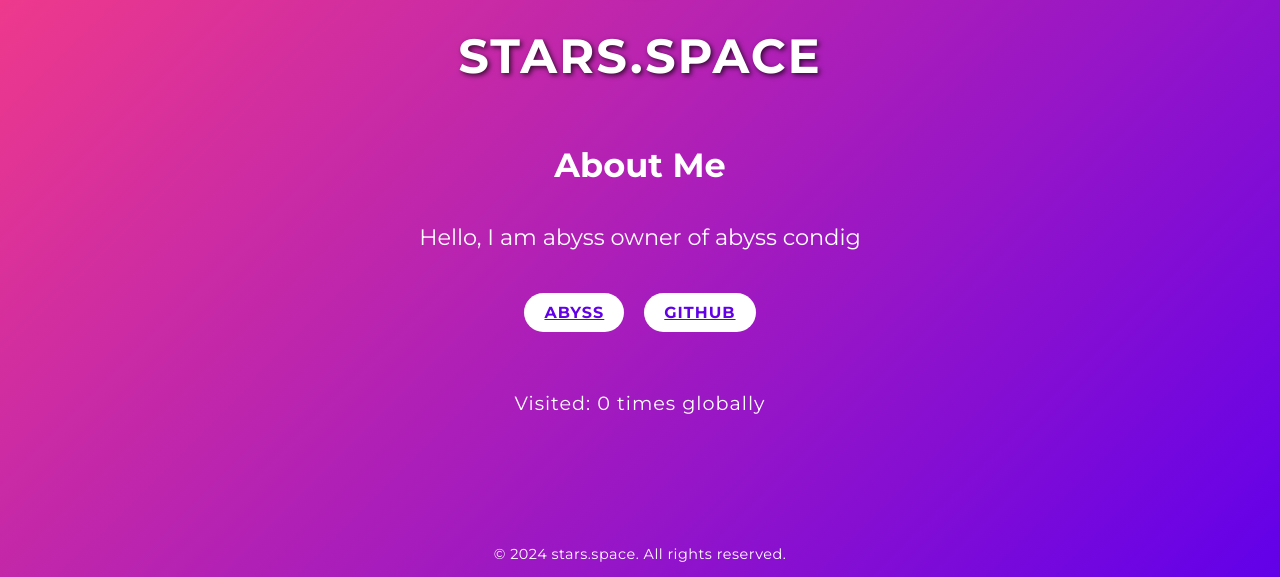
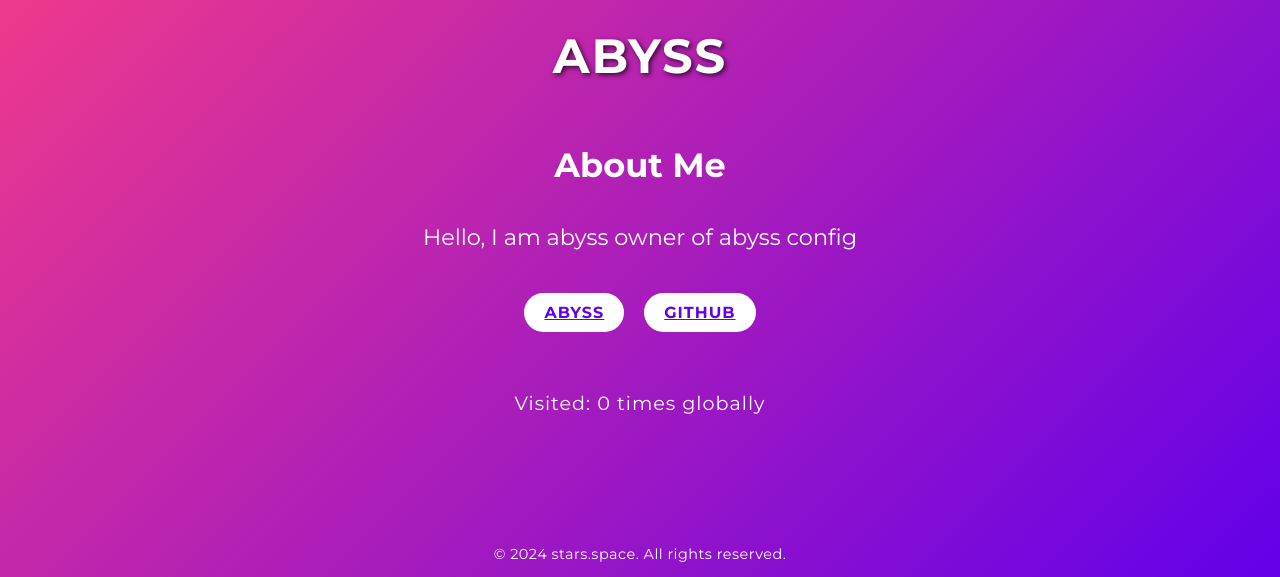
Before and after one commit to AbyssForRoblox/AbyssForRoblox.github.io, a plain HTML site: page index.html in a window 1280 px wide. Shown: the part 223-800 px from the top of the page. Drawn offline with Linux system fonts and the light colour scheme; no server answers.

Commit message:
Update index.html

```diff
--- a/index.html
+++ b/index.html
@@ -98,11 +98,11 @@
     </div>
 </header>
 
-<h1>stars.space</h1>
+<h1>abyss</h1>
 
 <div class="bio">
     <h2>About Me</h2>
-    <p>Hello, I am abyss owner of abyss condig</p>
+    <p>Hello, I am abyss owner of abyss config</p>
 </div>
 
 <div class="links">
```
